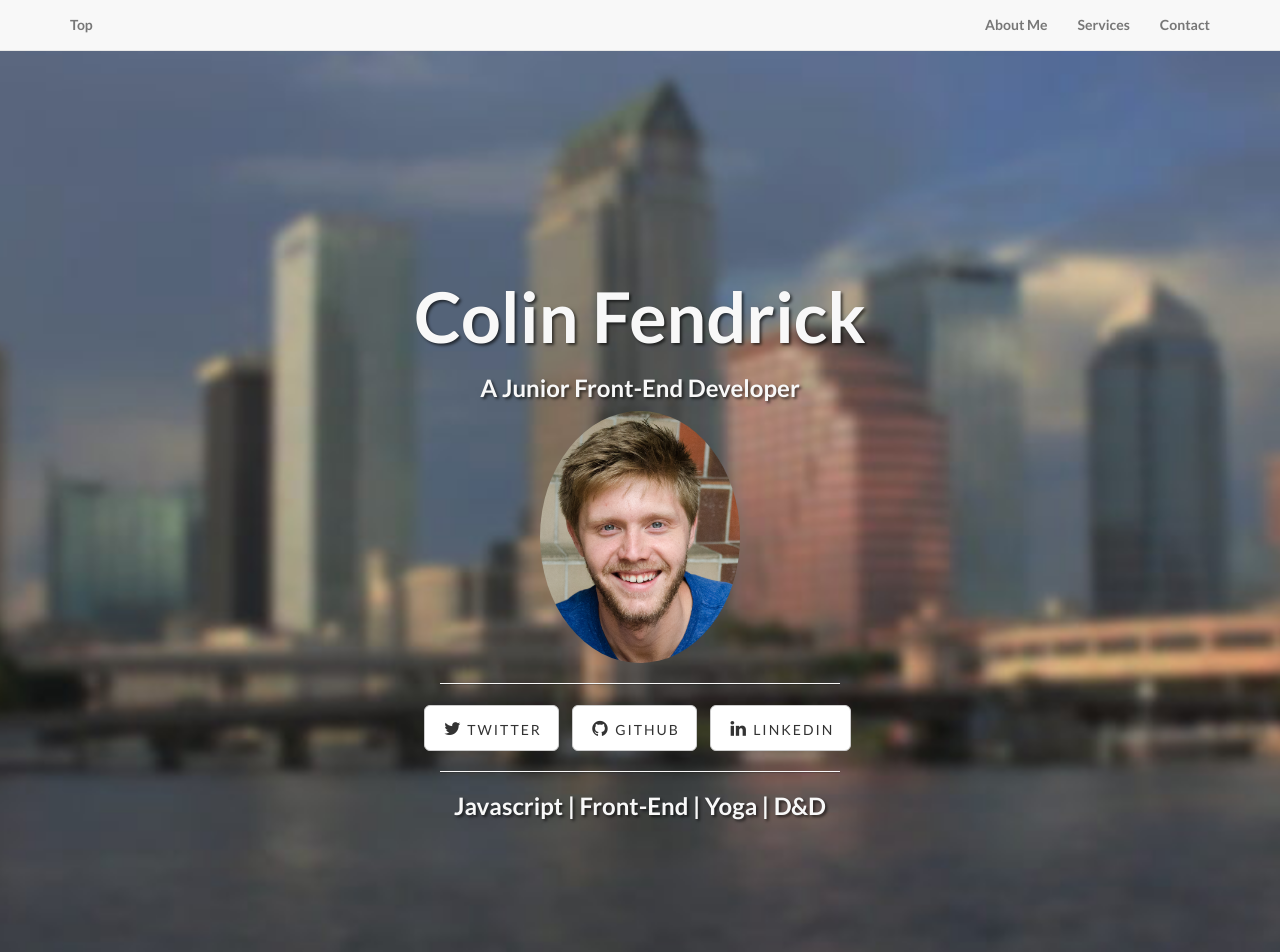
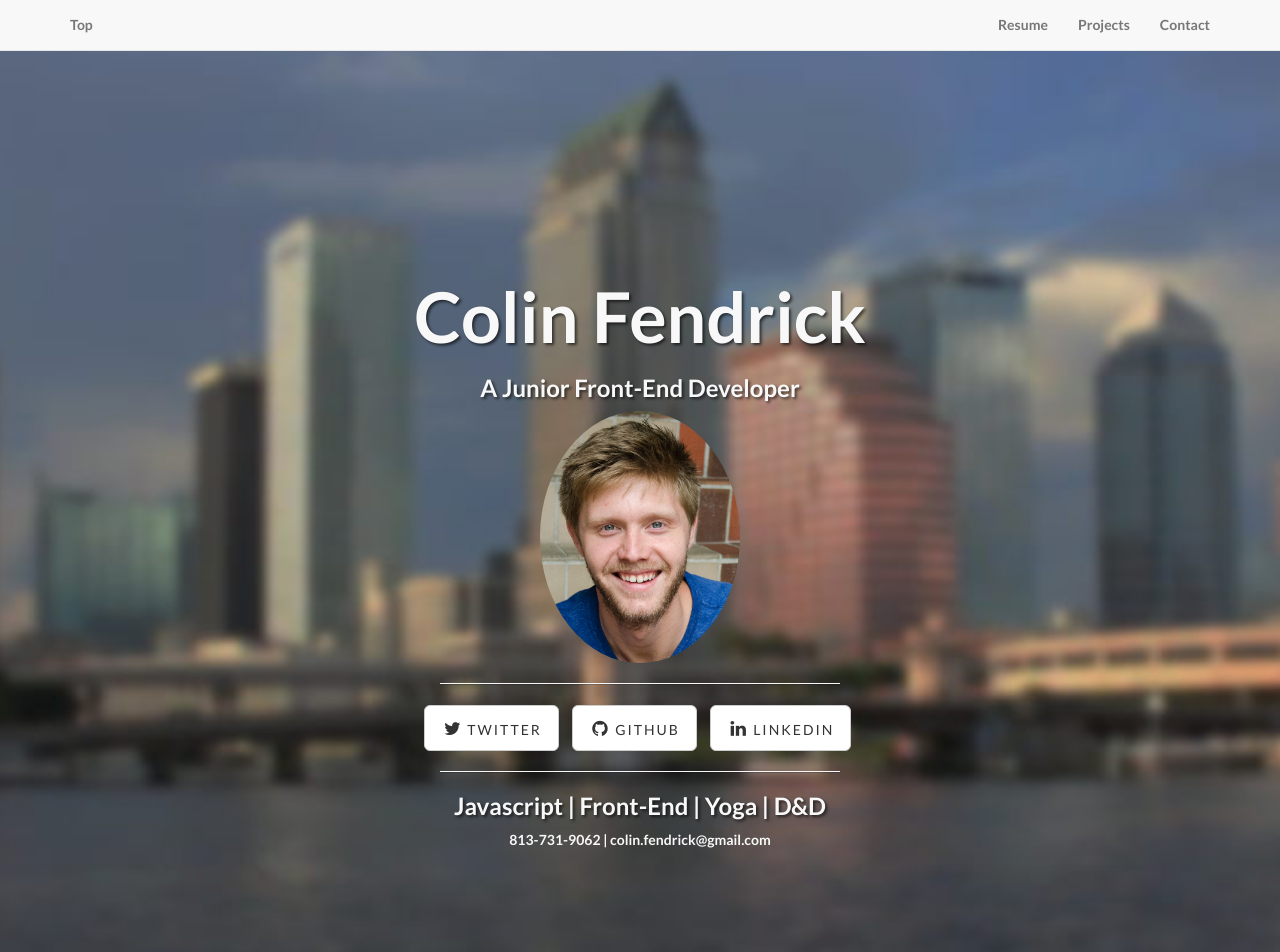
Before and after one commit to ColinFendrick/Portfolio-final, a website: page index.html in a window 1280 px wide. Shown: the top 952 px of the page. Drawn offline with Linux system fonts and the light colour scheme.

Commit message:
Updated with link to final project

```diff
--- a/css/landing-page.css
+++ b/css/landing-page.css
@@ -176,3 +176,8 @@ p.copyright {
 .one-list {
   max-height: 300px;
 }
+
+.contact-info {
+  width: 100%;
+  text-align: right;
+}
--- a/index.html
+++ b/index.html
@@ -49,10 +49,10 @@
             <div class="collapse navbar-collapse" id="bs-example-navbar-collapse-1">
                 <ul class="nav navbar-nav navbar-right">
                     <li>
-                        <a href="#about">About Me</a>
+                        <a href="https://gist.github.com/ColinFendrick/6dfde6f37a9d57edd05ba6487fb3c683">Resume</a>
                     </li>
                     <li>
-                        <a href="#services">Services</a>
+                        <a href="#services">Projects</a>
                     </li>
                     <li>
                         <a href="#contact">Contact</a>
@@ -89,8 +89,8 @@
                             </li>
                         </ul>
                         <hr class='intro-divider'>
-                        <h3>
-                          Javascript | Front-End | Yoga | D&D</h3>
+                        <h3>Javascript | Front-End | Yoga | D&D</h3>
+                        <span class='contact-info'>813-731-9062 | colin.fendrick@gmail.com</span>
                     </div>
                 </div>
             </div>
@@ -117,7 +117,7 @@
                     </tbody></p>
                 </div>
                 <div class="col-lg-5 col-lg-offset-2 col-sm-6">
-                    <img class="img-responsive" src="img/ipad.png" alt="">
+                    <a href='https://github.com/ColinFendrick/Macrotrack'><img class="img-responsive" src="img/Macrotrack-screen.png" alt=""></a>
                 </div>
             </div>
 
```
Also changed, not shown: img/Macrotrack-screen.png (added).
